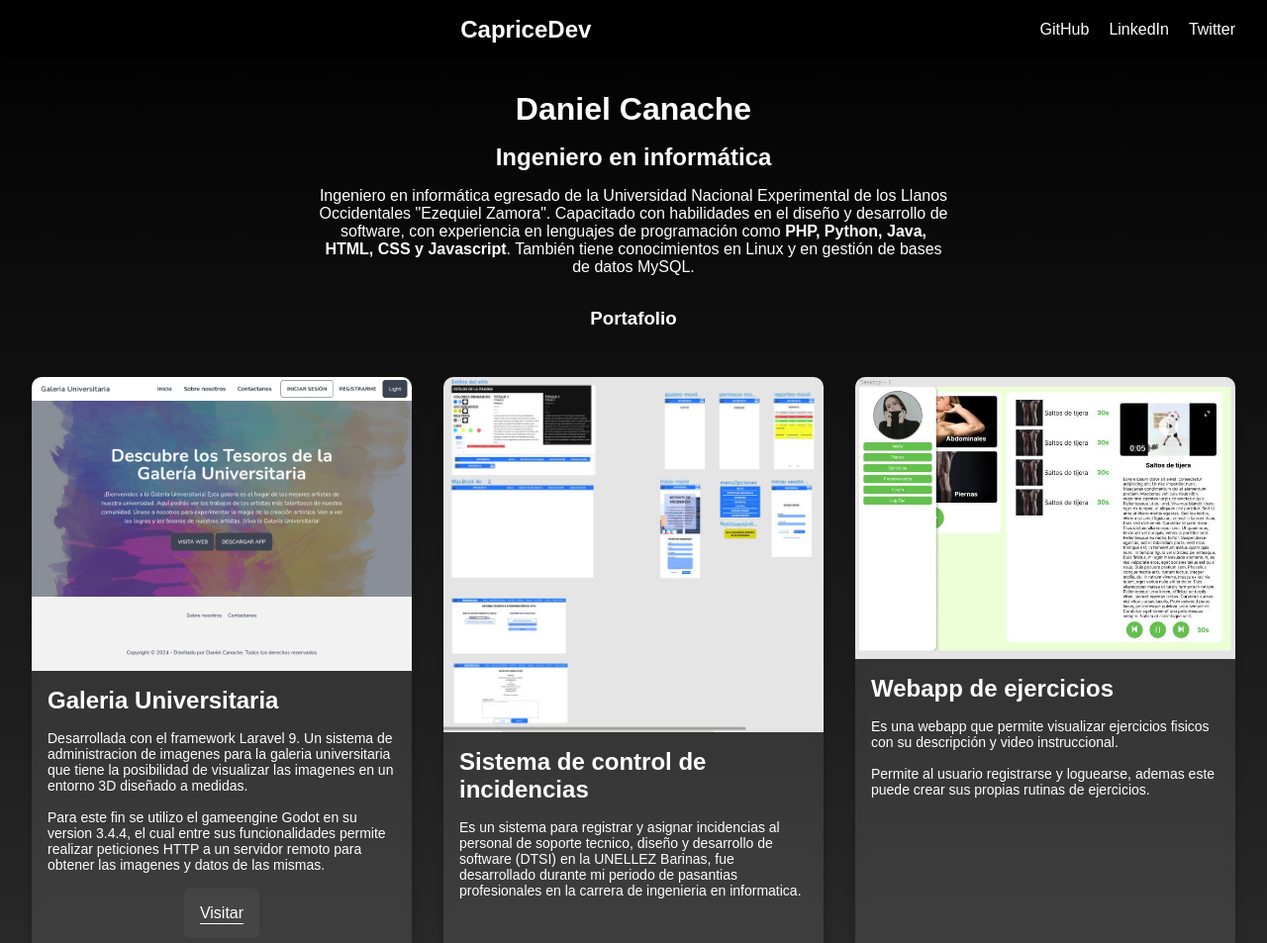
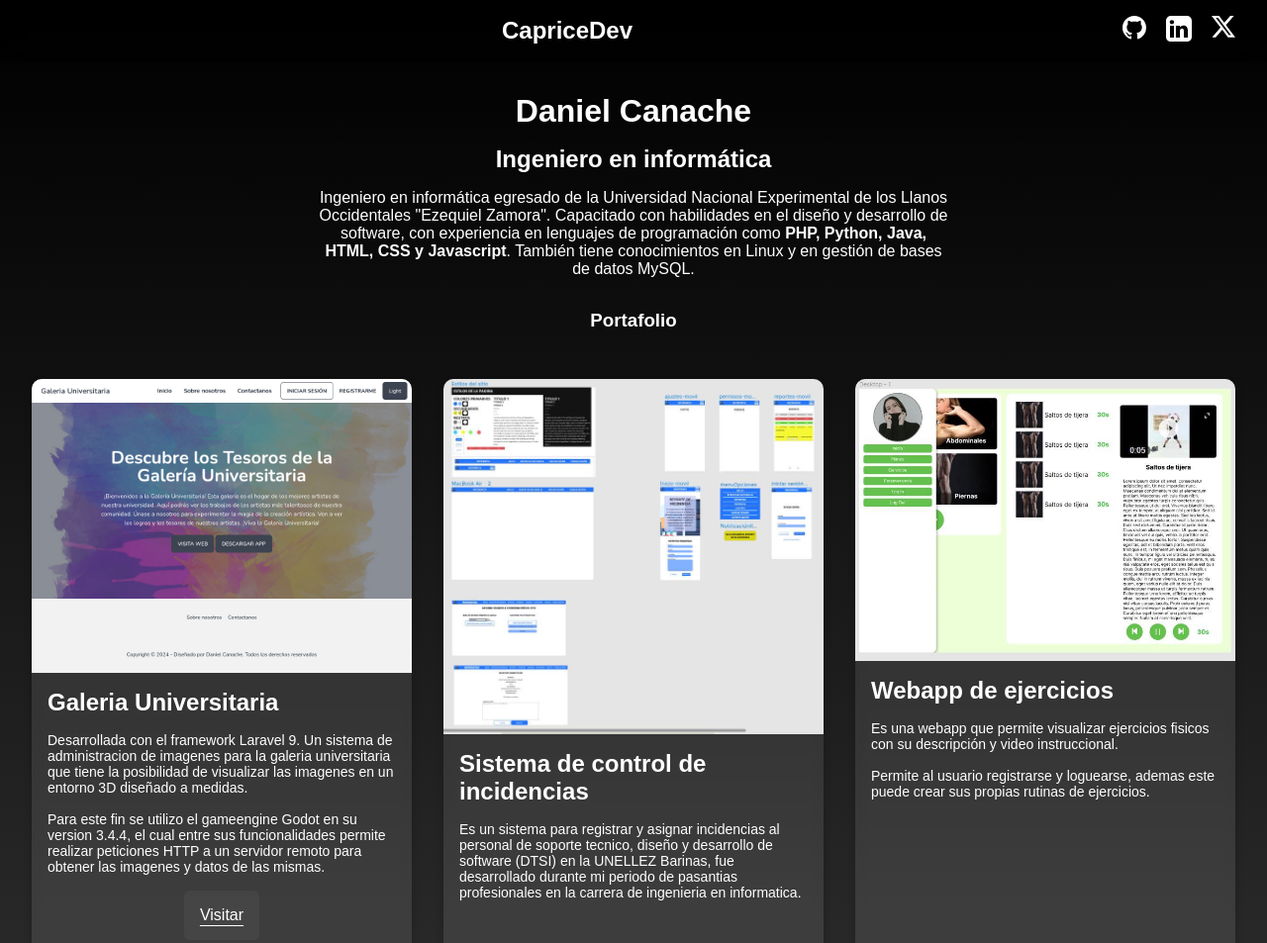
Before and after one commit to Caprice7894/Caprice7894.github.io, a plain HTML site: page index.html in a window 1280 px wide. Shown: the top 953 px of the page at 99% size. Drawn offline with Linux system fonts and the light colour scheme.

Commit message:
Update social media icons

```diff
--- a/index.html
+++ b/index.html
@@ -11,9 +11,31 @@
         <div class="nav-content">
             <h2>CapriceDev</h2>
             <ul>
-                <li><a href="https://github.com/Caprice7894" target="_blank">GitHub</a></li>
-                <li><a href="https://www.linkedin.com/in/daniel-canache-vazquez/" target="_blank">LinkedIn</a></li>
-                <li><a href="https://twitter.com/Caprice7894" target="_blank">Twitter</a></li>
+
+                <li><a href="https://github.com/Caprice7894" target="_blank"><svg xmlns="http://www.w3.org/2000/svg" viewBox="0 0 16 16" style="width: 24px;">
+    <path d="M8 0C3.58 0 0 3.58 0 8c0 3.54 2.29 6.53 5.47 7.59.4.07.55-.17.55-.38 0-.19-.01-.82-.01-1.49-2.01.37-2.53-.49-2.69-.94-.09-.23-.48-.94-.82-1.13-.28-.15-.68-.52-.01-.53.63-.01 1.08.58 1.23.82.72 1.21 1.87.87 2.33.66.07-.52.28-.87.51-1.07-1.78-.2-3.64-.89-3.64-3.95 0-.87.31-1.59.82-2.15-.08-.2-.36-1.02.08-2.12 0 0 .67-.21 2.2.82.64-.18 1.32-.27 2-.27.68 0 1.36.09 2 .27 1.53-1.04 2.2-.82 2.2-.82.44 1.1.16 1.92.08 2.12.51.56.82 1.27.82 2.15 0 3.07-1.87 3.75-3.65 3.95.29.25.54.73.54 1.48 0 1.07-.01 1.93-.01 2.2 0 .21.15.46.55.38A8.013 8.013 0 0016 8c0-4.42-3.58-8-8-8z" style="fill: white;"></path>
+  </svg>
+</a></li>
+                <li><a href="https://www.linkedin.com/in/daniel-canache-vazquez/" target="_blank">
+
+  <svg xmlns="http://www.w3.org/2000/svg" x="0px" y="0px" width="26" height="26" viewBox="0 0 192 192">
+    {
+    <g fill="white" fill-rule="nonzero" stroke="none" stroke-width="1" stroke-linecap="butt" stroke-linejoin="miter" stroke-miterlimit="10" stroke-dasharray="" stroke-dashoffset="0" font-family="none" font-weight="none" font-size="none" text-anchor="none">
+    <path d="M0,192v-192h192v192z" fill="none"></path>
+    <g fill="#ffffff"><g id="surface1">
+    <path d="M156,0h-120c-19.875,0 -36,16.125 -36,36v120c0,19.875 16.125,36 36,36h120c19.875,0 36,-16.125 36,-36v-120c0,-19.875 -16.125,-36 -36,-36zM59.36539,162.98077h-29.82693l-0.17307,-89.30769h29.82692zM43.70192,61.99038h-0.17308c-9.75,0 -16.03846,-6.72115 -16.03846,-15.08653c0,-8.56731 6.49039,-15.0577 16.41347,-15.0577c9.92308,0 16.00961,6.49038 16.21153,15.0577c0,8.36538 -6.31731,15.08653 -16.41346,15.08653zM162.77885,162.98077h-30.08654v-48.51923c0,-11.74039 -3.11538,-19.73077 -13.61538,-19.73077c-8.01923,0 -12.34615,5.39423 -14.42308,10.61538c-0.77885,1.875 -0.98077,4.44231 -0.98077,7.06731v50.56731h-30.23077l-0.17308,-89.30769h30.23077l0.17308,12.60577c3.86538,-5.97116 10.29808,-14.42308 25.70192,-14.42308c19.09616,0 33.37501,12.46154 33.37501,39.25961v51.86539z"></path>
+    </g>
+    </g>
+    </g>
+    }
+</svg>
+
+
+</a></li>
+                <li><a href="https://twitter.com/Caprice7894" target="_blank">
+<svg xmlns="http://www.w3.org/2000/svg" shape-rendering="geometricPrecision" text-rendering="geometricPrecision" image-rendering="optimizeQuality" fill-rule="evenodd" clip-rule="evenodd" viewBox="0 0 512 462.799" style="width: 24px;"><path fill-rule="nonzero" d="M403.229 0h78.506L310.219 196.04 512 462.799H354.002L230.261 301.007 88.669 462.799h-78.56l183.455-209.683L0 0h161.999l111.856 147.88L403.229 0zm-27.556 415.805h43.505L138.363 44.527h-46.68l283.99 371.278z" style="fill: white;"></path></svg>
+</a></li>
+
             </ul>
         </div>
     </nav>
```
